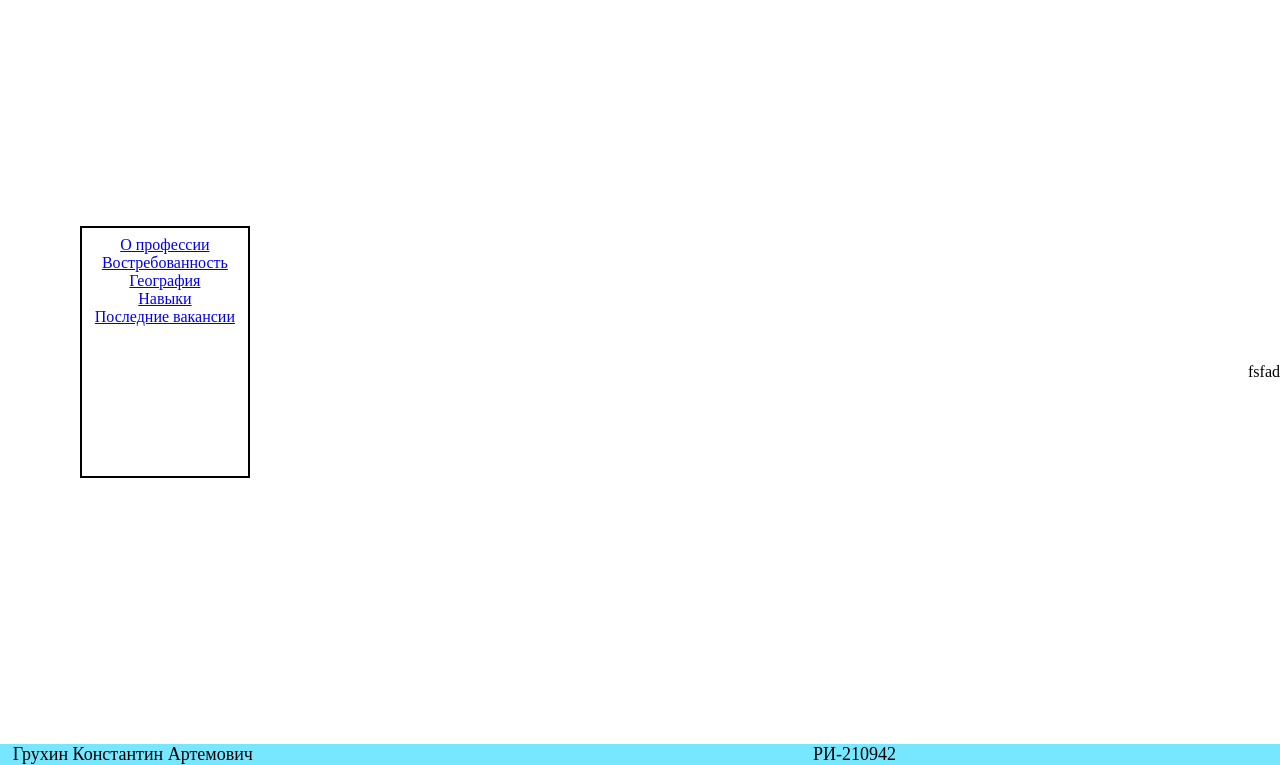
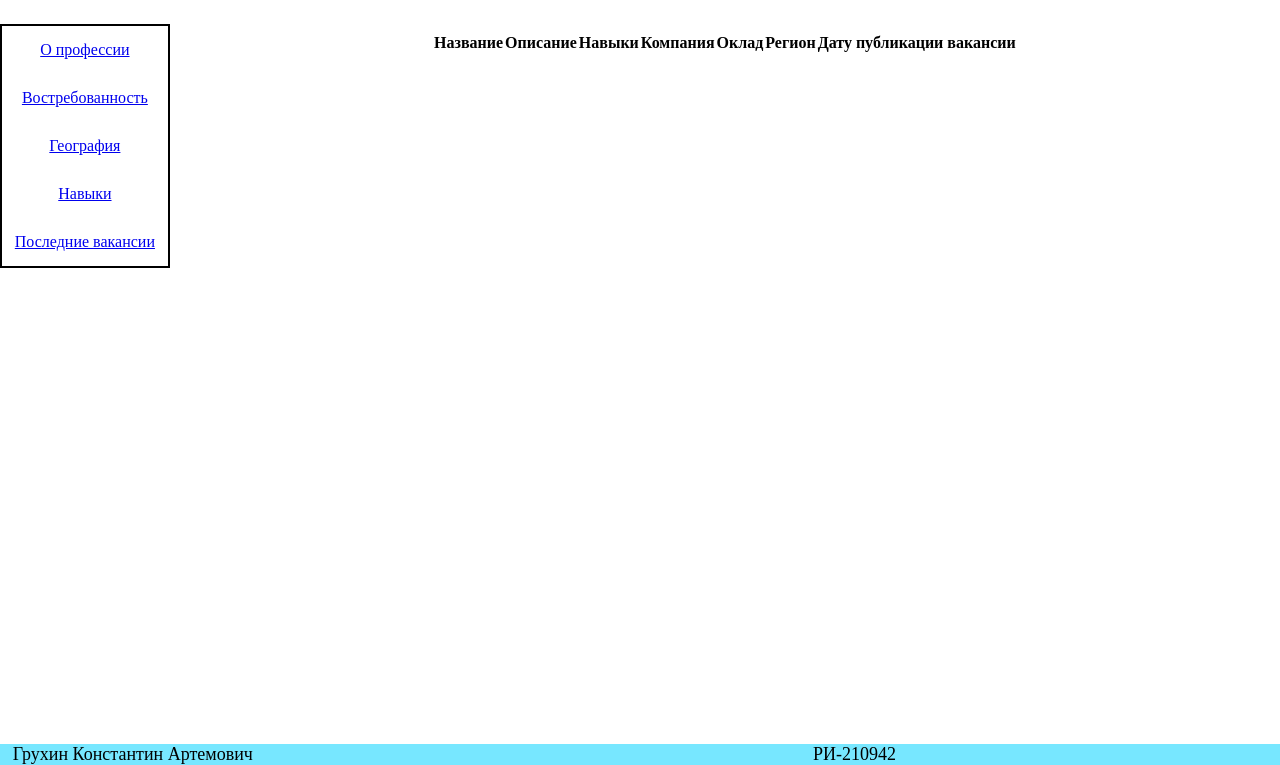
Before and after one commit to khostya/django, a Django app: page /vacancies in a window 1280 px wide. Shown: the part 35-800 px from the top of the page. Run offline with Django 4.2, Linux system fonts and the light colour scheme; lists and menus that the app fills with data are empty.

Commit message:
добавил таблицу последних вакансий

```diff
--- a/static/css/main.css
+++ b/static/css/main.css
@@ -21,21 +21,29 @@ html, body{
 main{
     flex: 1 1 auto;
     display: flex;
-    justify-content: space-between;
+    justify-content: space-around;
     flex-wrap: wrap;
     flex-direction: row;
-    align-content: center;
-    align-items: center;
+    margin-top: 3vh;
+}
+
+a{
+    margin: auto;
+}
+
+
+aside{
+    padding-left: 1vw;
+    padding-right: 1vw;
+    max-height: 30vh;
+    border: 2px solid black;
 }
 
 nav{
+    width: 100%;
+    height: 100%;
     display: flex;
-    justify-content: space-around;
+    justify-content: space-between;
     flex-direction: column;
-    padding: 1vh 1vw 20vh;
-    margin-bottom: 5vh;
-    margin-left: 10vh;
-    height: 10vh;
-    border: 2px solid black;
     text-align: center;
 }
--- a/static/css/vacancies.css
+++ b/static/css/vacancies.css
@@ -0,0 +1,9 @@
+table{
+    margin: 0 auto;
+    padding-top: 1vh;
+}
+
+td{
+    text-align: center;
+    border: 2px solid black;
+}
--- a/templates/vacancies.html
+++ b/templates/vacancies.html
@@ -21,7 +21,7 @@
 
         <main>
             <aside>
-                <nav class="nav">
+                <nav>
                     <a href="about">О профессии</a>
                     <a href="demand">Востребованность</a>
                     <a href="geography">География</a>
@@ -29,9 +29,22 @@
                     <a href="vacancies">Последние вакансии</a>
                 </nav>
             </aside>
-            <article>
-                fsfad
-            </article>
+            <table id="vacancyTable">
+                <thead>
+                    <tr>
+                        <th>Название</th>
+                        <th>Описание</th>
+                        <th>Навыки</th>
+                        <th>Компания</th>
+                        <th>Оклад</th>
+                        <th>Регион</th>
+                        <th>Дату публикации вакансии</th>
+                    </tr>
+                </thead>
+                <tbody>
+
+                </tbody>
+            </table>
         </main>
 
         <footer>
@@ -43,5 +56,6 @@
             </div>
         </footer>
     </div>
+    <script src="{% static "/js/last-vacancies.js" %}"></script>
 </body>
 </html>
```
Also changed, not shown: static/js/last-vacancies.js (added, +65 -0 lines).
